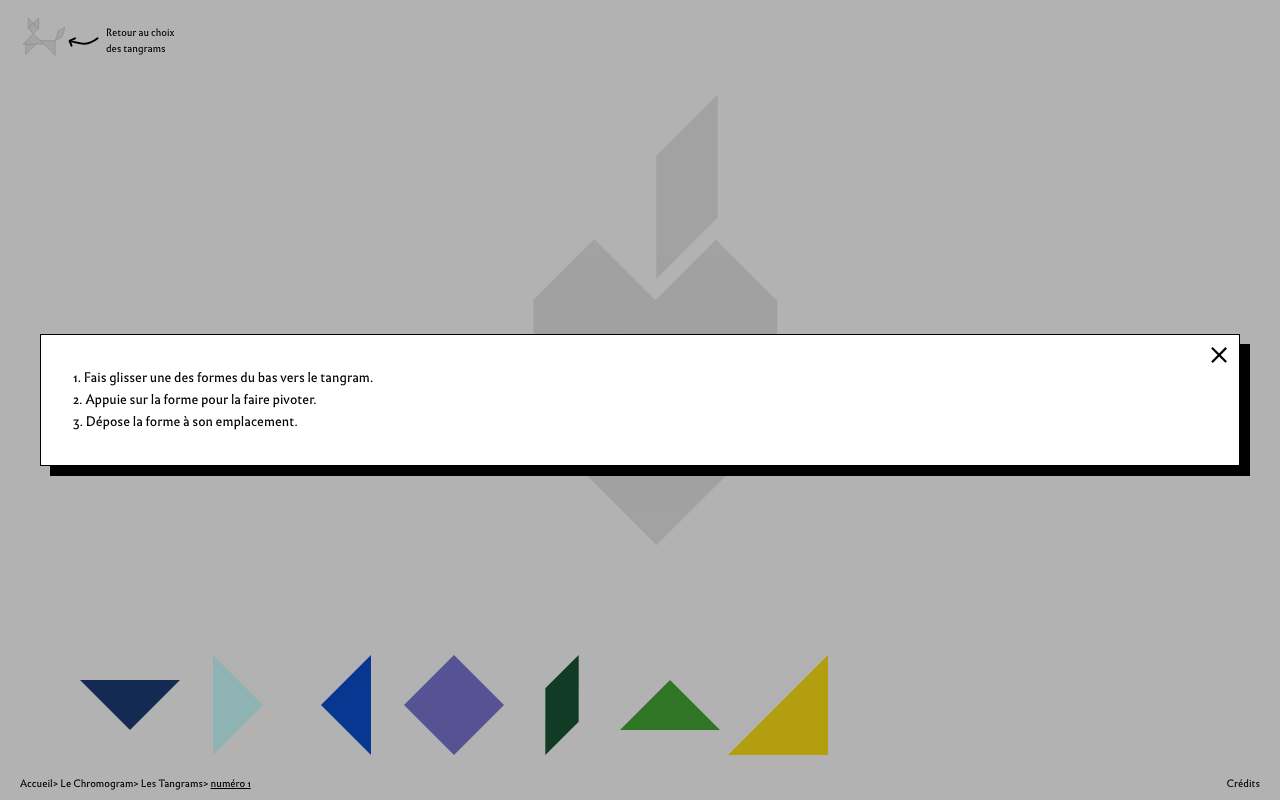
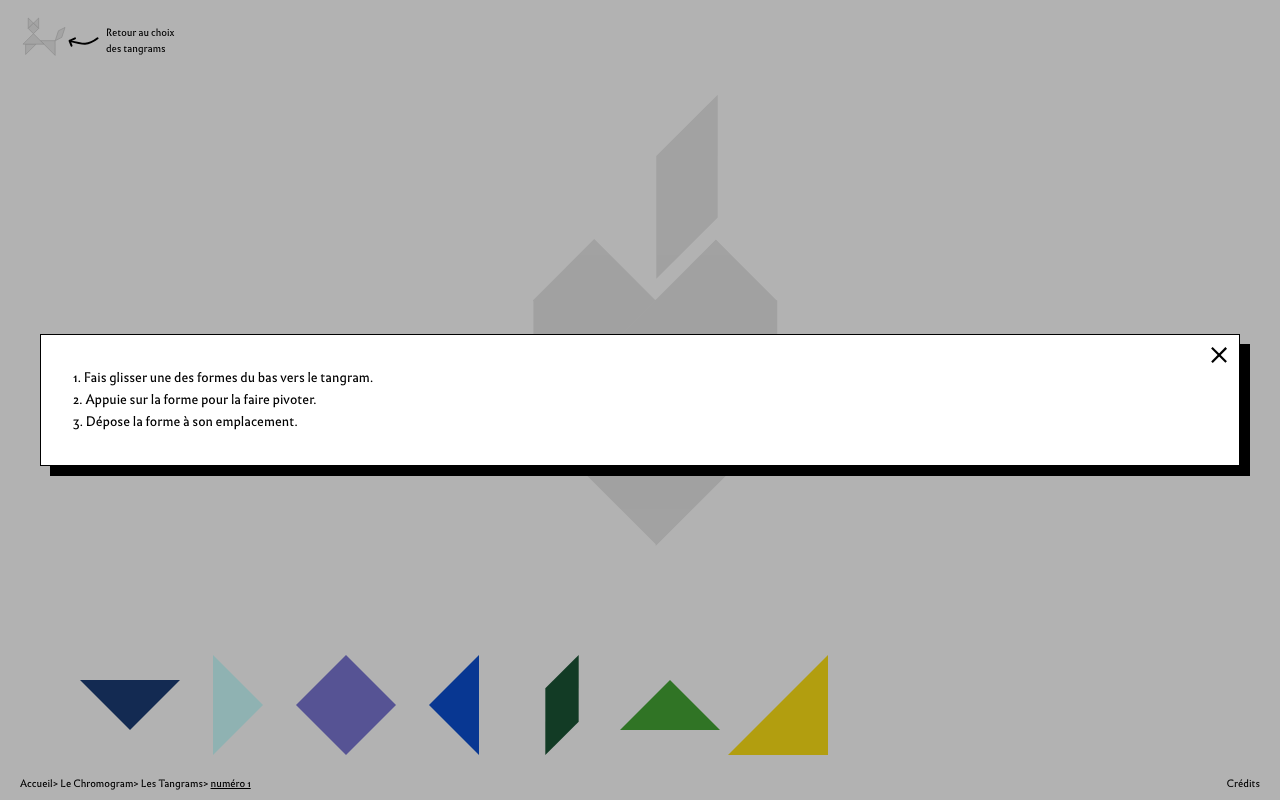
Before and after one commit to theopaolo/tangram-app, a SvelteKit app: page /puzzle/1 in a window 1280 px wide. Built offline with nearby package versions, Linux system fonts and the light colour scheme.

Commit message:
inversion case 3 et 4 sur pieces en bas

```diff
--- a/src/routes/puzzle/[id]/+page.svelte
+++ b/src/routes/puzzle/[id]/+page.svelte
@@ -1088,10 +1088,10 @@
     </div>
   {/if}
 
-  <div class="pieces-container" bind:this={piecesContainer}>
-    {#each pieces as piece (piece.id)}
+<div class="pieces-container" bind:this={piecesContainer}>
+    {#each pieces.map(p => p.id === 3 ? pieces.find(x => x.id === 4) : p.id === 4 ? pieces.find(x => x.id === 3) : p) as piece (piece.id)}
       {@const pieceData = PIECES_DATA_WITH_VIEWBOX[piece.id]}
-        <div class="container-piece relative z-1" class:is-placeholder={!piece.inContainer}>
+        <div class="container-piece relative z-1 numero-{piece.id}" class:is-placeholder={!piece.inContainer}>
           <svg viewBox={pieceData.viewBox}>
             <polygon
               use:draggable={piece.inContainer && { pieceId: piece.id }}
```
